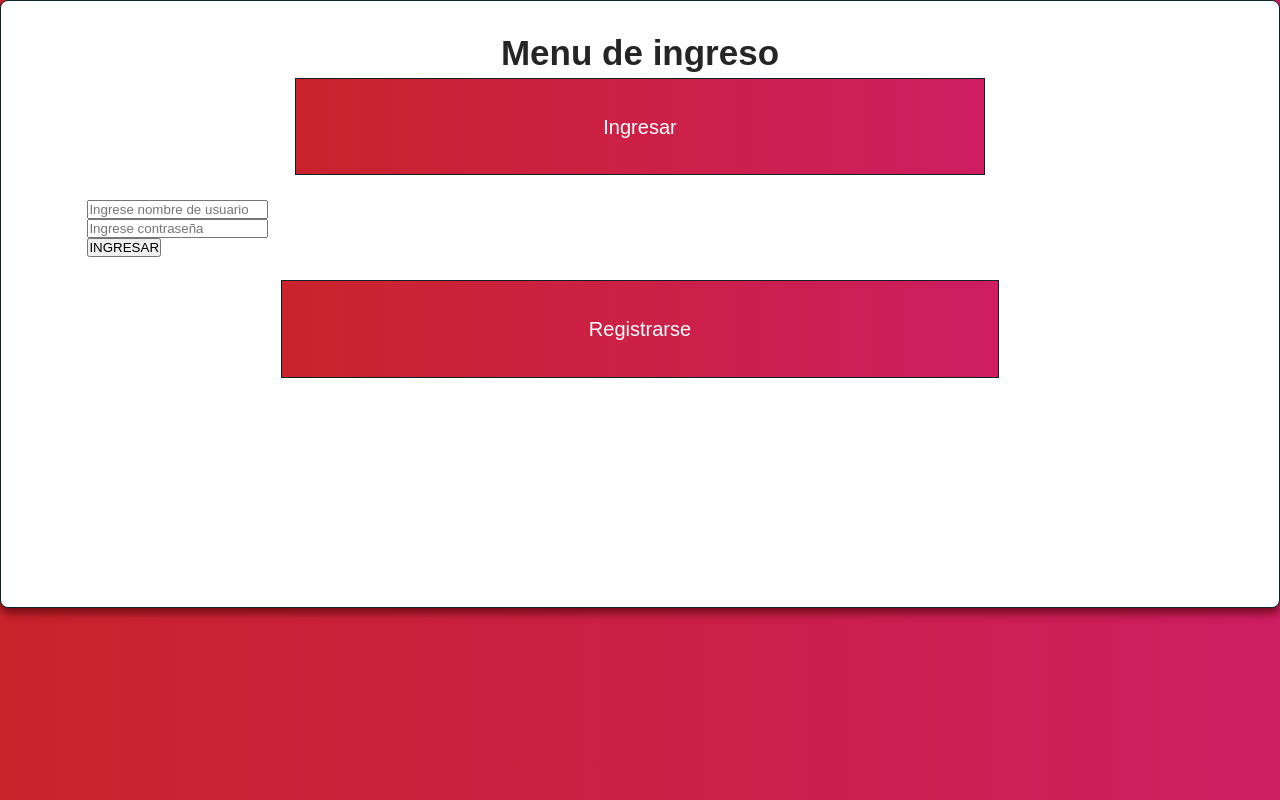
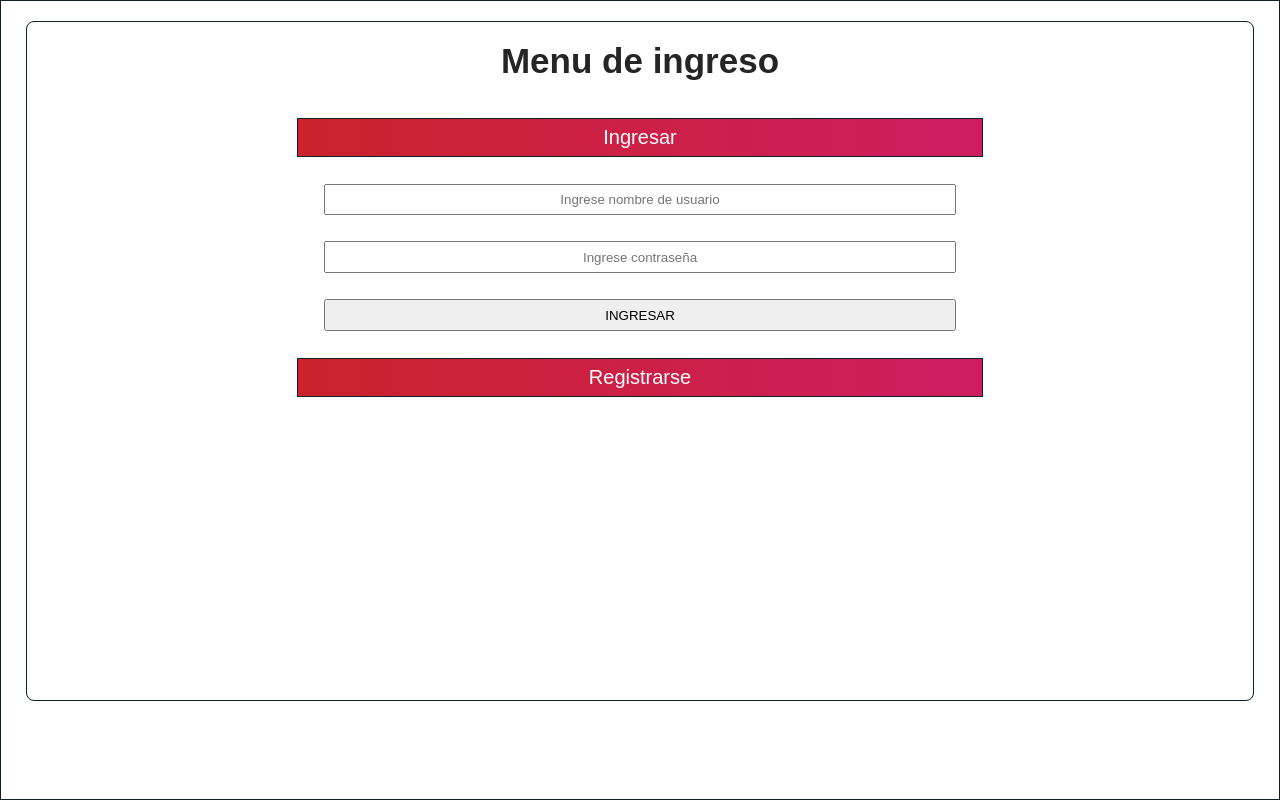
Before and after one commit to DimuroNahuel/PreEntrega2-Dimuro, a plain HTML site: page pages/index.html in a window 1280 px wide. Both pictures are taken after a click on the link "Ingresar". Drawn offline with nearby package versions, Linux system fonts and the light colour scheme.

Commit message:
casi terminado

```diff
--- a/css/styles.css
+++ b/css/styles.css
@@ -15,7 +15,7 @@
 
 }
 
-.body .caja{
+.body{
     /* display: flex;
     flex-direction: column;
     text-align: center; */
@@ -26,7 +26,7 @@
     border: 1px solid #092327;
 }
 
-.body .caja #title, .menuDesp {
+.body  #title, .menuDesp {
     color: #252525;
     font-size: 35px;
     font-weight: 800;
@@ -44,23 +44,25 @@
 
 } */
 
-.body .caja a, .bodySW{
+.caja a, .bodySW{
     color: #fff;
     background: linear-gradient(to right, #cb232c, #ce1d61);
-    padding: 3% 25%;
+    padding: 1% 15%;
     cursor: pointer;
     font-size: 20px;
     border: 1px solid #092327;
 }
 .caja{
-    /* display: flex;
+    display: flex;
     flex-direction: column;
-    justify-content:space-between ; */
+    text-align: center;
+    justify-content: center;
+    padding: 1% 22%;
     border: 1px solid #092327;
-    text-align: center;
     border-radius: .5rem;
-    padding: 0% 20%;
 }
+
+
 
 .menuDesp{
     border-radius: .5rem;
@@ -109,5 +111,18 @@
     display: block;
 }
 
-ul{    padding: 5%;
+ul {
+    display: flex;
+    flex-direction: column;
+    padding: 2%;
 }
+
+li {
+    display: flex;
+    flex-direction: column;
+    padding: 2%;
+}
+ .formReg, .formLogin{
+    text-align: center;
+    padding: 1% 10%;
+ }
--- a/js/main.js
+++ b/js/main.js
@@ -29,6 +29,13 @@ function inicio (){
         registroFrom();
         }
     );
+
+    let btnSubmit = document.getElementById("btnSubmit");
+    if(btnSubmit)btnSubmit.addEventListener("click",()=>{
+        document.getElementById("crearUser").value="";
+        document.getElementById("crearPass").value="";
+        document.getElementById("repitePass").value="";
+    })
 }
 
 function ingresoForm(){
@@ -246,8 +253,6 @@ function logeado(){
     });
 
 
-
-
 } //esta es una funcion se llama al logearse, cambia la class de los botones, haciendo que estos tengan otra funcion al estar logeado en el sistema
 
 function menuLogin() {
```
